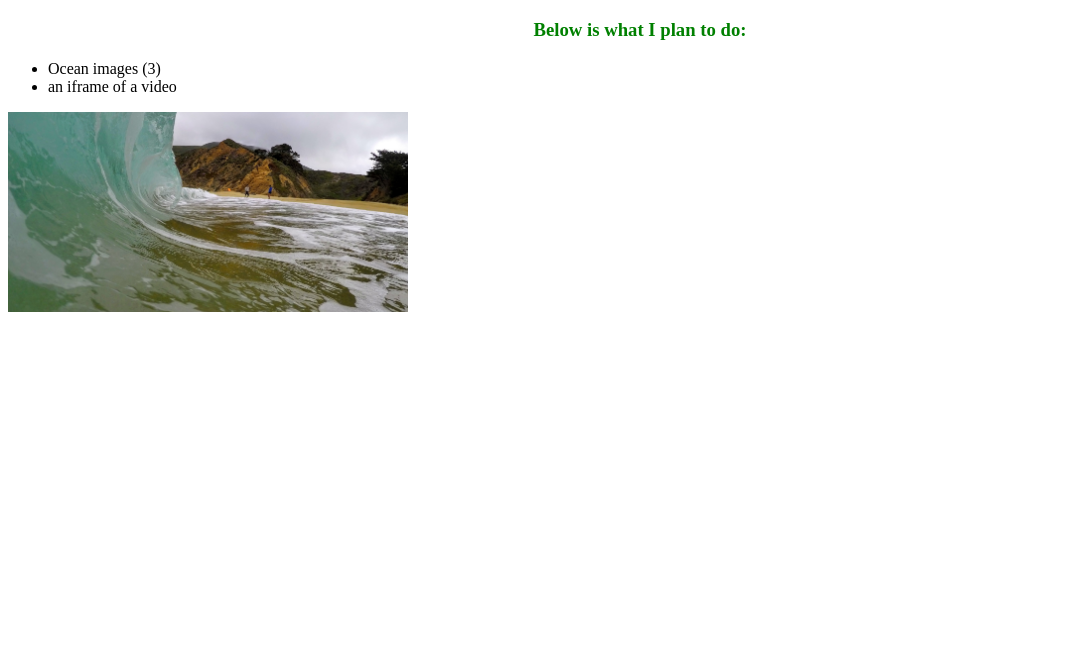
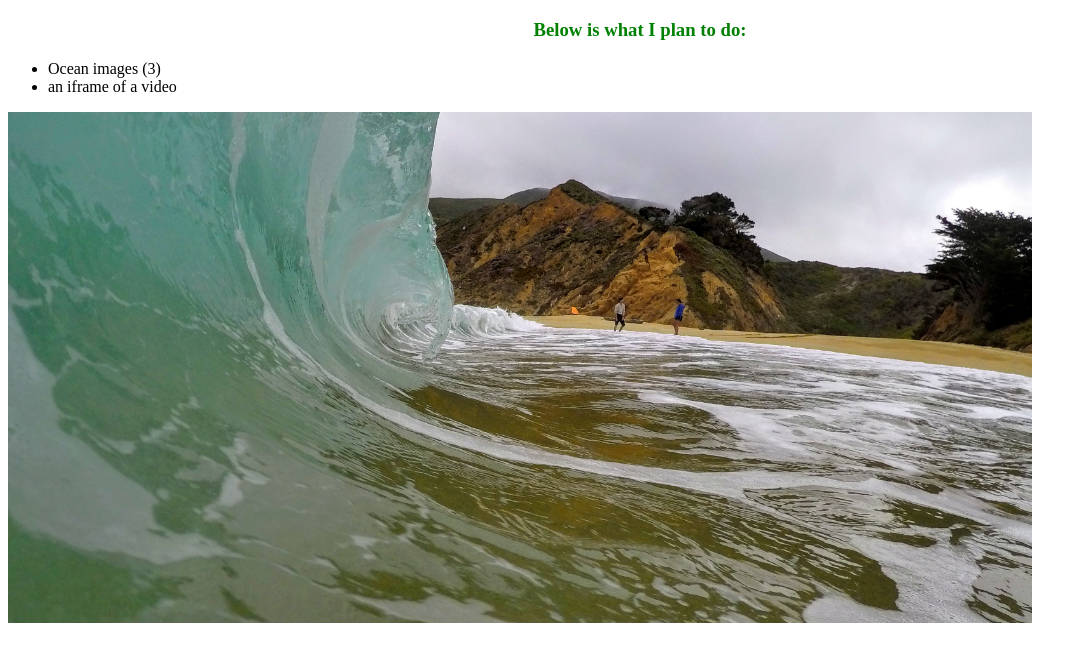
Before and after one commit to danielbales/freshstart, a plain HTML site: page index.html in a window 1280 px wide. Shown: the part 61-722 px from the top of the page, without its empty margins (0-1087 px from the left). Drawn offline with Linux system fonts and the light colour scheme.

Commit message:
changed max-width to 1024

```diff
--- a/style.css
+++ b/style.css
@@ -9,5 +9,5 @@ h3 {
 }
 
 img {
-  max-width: 400px;
+  max-width: 1024px;
 }
```
